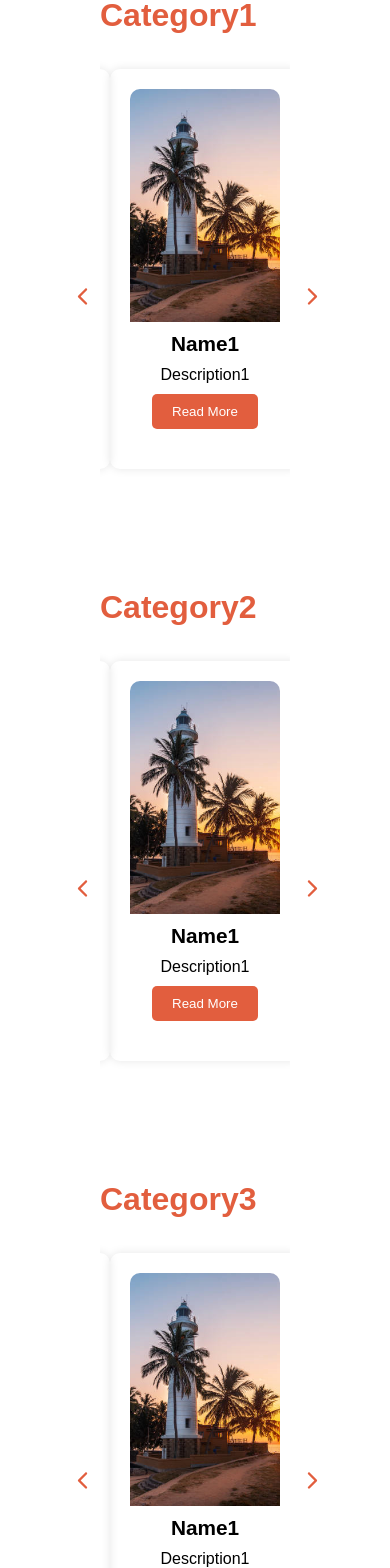
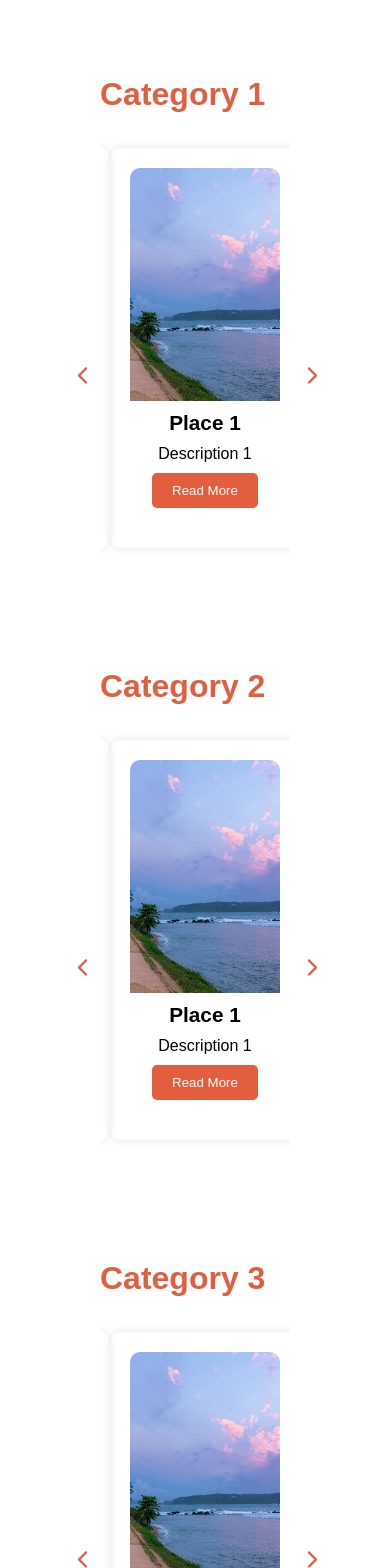
Before and after one commit to morawaliyadda/FortRoamWeb, a React (Create React App) app: page /historicalplaces in a window 390 px wide. Shown: the part 260-1828 px from the top of the page. Built offline with nearby package versions, Linux system fonts and the light colour scheme.

Commit message:
add few pages

```diff
--- a/src/App.js
+++ b/src/App.js
@@ -7,6 +7,7 @@ import HistoricalPlaces from "./screens/HistoricalPlaces";
 import AboutPage from "./screens/About";
 import Footer from "./components/Footer/Footer";
 import Detail_Page from "./screens/Detail_Page";
+import BeyondHistory from "./screens/Beyond_history_page";
 
 
 
@@ -21,6 +22,7 @@ function App() {
           <Route path="/historicalplaces" element={<HistoricalPlaces/>}/>
           <Route path="/about" element={<AboutPage/>}/>
           <Route path="/detail-page" element={<Detail_Page/>}/>
+          <Route path="/beyondhistory" element={<BeyondHistory/>}/>
         </Routes>
       </main>
       <Footer/>
--- a/src/components/ActivityCards/ActivityCard.css
+++ b/src/components/ActivityCards/ActivityCard.css
@@ -1,4 +1,4 @@
-
+/*
 .description-box-activities {
     background-color: #E25E3E80;
     border: 1px solid #ccc;
@@ -60,4 +60,4 @@
     margin-bottom: 50px;
     margin-top: 100px;
 
-  }
+  }*/
--- a/src/components/ActivityCards/ActivityCards.jsx
+++ b/src/components/ActivityCards/ActivityCards.jsx
@@ -1,4 +1,4 @@
-import React from 'react';
+/*import React from 'react';
 import './ActivityCard.css';
 import { Link } from 'react-router-dom';
 
@@ -21,3 +21,4 @@ function ActivityCard({ imageUrl, placeName, description }) {
 }
 
 export default ActivityCard;
+*/
--- a/src/components/Footer/Footer.css
+++ b/src/components/Footer/Footer.css
@@ -35,12 +35,15 @@
     position: relative;
     border-radius: 20px;
     z-index: 1;
+    justify-content: center;
+    align-items: center;
+
 }
 
 .rows {
     display: flex;
     flex-direction: row;
-    gap: 300px;
+    gap: 150px;
     align-items: center;
     justify-content: center;
 }
@@ -52,13 +55,15 @@
 .column h5 {
     color: #333;
     font-size: 18px;
-    margin: 20px;
+    margin: 30px;
+    text-align: center;
 }
 
 .column h6 {
     font-size: 15px;
     font-weight: 400;
     color: #555;
+    text-align: justify;
 }
 
 .column p {
@@ -67,7 +72,8 @@
 
 .column ul {
     list-style: none;
-    padding: 0;
+    padding: 10px;
+    text-align: center;
 }
 
 .column ul li {
@@ -85,6 +91,8 @@
 
 .column address {
     color: #555;
+    width: 200px;
+    text-align: left;
 }
 
 .column p {
@@ -105,17 +113,17 @@
 }
 
 @media screen and (max-width: 768px) {
-    .container {
-        align-items: center;
-        justify-content: center;
-        margin-left: 100px;
-    }
     .rows {
         display: flex;
         flex-direction: column;
         gap: 20px;
+
     }
     .column {
         width: 100%;
     }
+    .column address {
+        width: auto;
+        text-align: center;
+    }
 }
--- /dev/null
+++ b/src/screens/Beyond_history_page.jsx
@@ -0,0 +1,57 @@
+import React from 'react';
+import image1 from '../assets/image1.jpg';
+import image2 from '../assets/image2.jpg';
+import image3 from '../assets/image3.jpg';
+import image4 from '../assets/image4.jpg';
+import image5 from '../assets/image5.jpg';
+
+import '../App.css';
+import videoAbout from '../assets/sunrise.mp4';
+
+
+const BeyondHistory = () => {
+
+    const activities = [
+        { id: 1, name: 'Activity 1', image: image1, },
+        { id: 2, name: 'Activity 2', image: image2, },
+        { id: 3, name: 'Activity 3', image: image3, },
+        { id: 4, name: 'Activity 4', image: image4, },
+        { id: 5, name: 'Activity 5', image: image5, },
+        { id: 6, name: 'Activity 6', image: image1, },
+        { id: 4, name: 'Activity 4', image: image4, },
+        { id: 5, name: 'Activity 5', image: image5, },
+        { id: 6, name: 'Activity 6', image: image1, },
+    ];
+
+    return (
+        <div  >
+
+
+            <div className='main-video-about'>
+                <video className="video-bg-about" autoPlay loop muted>
+                    <source src={videoAbout} type="video/mp4" />
+                </video>
+                <h1 className="image-text">Beyond History</h1>
+                <h2 className="image-text2">Explore Activities in Galle Fort</h2>
+
+            </div>
+
+
+            <div className='BeyondHistory-container'>
+                <div className="BeyondHistory">
+                    {activities.map((activity) => (
+                        <div key={activity.id} className="activity">
+                            <img src={activity.image} alt={activity.name} className="BeyondHistory-image" />
+                            <div className="BeyondHistory-name">{activity.name}</div>
+                        </div>
+                    ))}
+                </div>
+            </div>
+
+
+        </div>
+    );
+
+};
+
+export default BeyondHistory;
--- a/src/screens/HistoricalPlaces.jsx
+++ b/src/screens/HistoricalPlaces.jsx
@@ -7,6 +7,11 @@ import Slider from "react-slick";
 import "slick-carousel/slick/slick.css";
 import "slick-carousel/slick/slick-theme.css";
 import { IoIosArrowForward, IoIosArrowBack } from "react-icons/io";
+import image1 from '../assets/image1.jpg';
+import image2 from '../assets/image2.jpg';
+import image3 from '../assets/image3.jpg';
+import image4 from '../assets/image4.jpg';
+import image5 from '../assets/image5.jpg';
 
 const NextArrow = (props) => {
     const { onClick } = props;
@@ -27,6 +32,38 @@ const PrevArrow = (props) => {
 };
 
 const HistoricalPlaces = () => {
+    const places = [
+        {
+            category: "Category 1",
+            data: [
+                { id: 1, heading: "Place 1", description: "Description 1", image: image1 },
+                { id: 2, heading: "Place 2", description: "Description 2", image: image2 },
+                { id: 3, heading: "Place 3", description: "Description 3", image: image3 },
+                { id: 4, heading: "Place 4", description: "Description 4", image: image4 },
+                { id: 5, heading: "Place 5", description: "Description 5", image: image5 }
+            ]
+        },
+        {
+            category: "Category 2",
+            data: [
+                { id: 1, heading: "Place 1", description: "Description 1", image: image1 },
+                { id: 2, heading: "Place 2", description: "Description 2", image: image2 },
+                { id: 3, heading: "Place 3", description: "Description 3", image: image3 },
+                { id: 4, heading: "Place 4", description: "Description 4", image: image4 },
+                { id: 5, heading: "Place 5", description: "Description 5", image: image5 }
+            ]
+        },
+        {
+            category: "Category 3",
+            data: [
+                { id: 1, heading: "Place 1", description: "Description 1", image: image1 },
+                { id: 2, heading: "Place 2", description: "Description 2", image: image2 },
+                { id: 3, heading: "Place 3", description: "Description 3", image: image3 },
+                { id: 4, heading: "Place 4", description: "Description 4", image: image4 },
+                { id: 5, heading: "Place 5", description: "Description 5", image: image5 }
+            ]
+        }
+    ];
     const settings = {
         nextArrow: <NextArrow />,
         prevArrow: <PrevArrow />,
@@ -54,120 +91,22 @@ const HistoricalPlaces = () => {
         <div className="historical-place">
             <h1 className="historicalPlaces-heading">Historical Insights</h1>
             <div className="Categorical-type">
-                <h1>Category1</h1>
-                <Slider {...settings}>
-                    <div>
-                        <CardData
-                            image={HistoricalPlace}
-                            heading="Name1"
-                            description="Description1"
-                        />
-                    </div>
-                    <div>
-                        <CardData
-                            image={HistoricalPlace}
-                            heading="Name2"
-                            description="Description2"
-                        />
-                    </div>
-                    <div>
-                        <CardData
-                            image={HistoricalPlace}
-                            heading="Name3"
-                            description="Description3"
-                        />
-                    </div>
-                    <div>
-                        <CardData
-                            image={HistoricalPlace}
-                            heading="Name4"
-                            description="Description4"
-                        />
-                    </div>
-                    <div>
-                        <CardData
-                            image={HistoricalPlace}
-                            heading="Name5"
-                            description="Description5"
-                        />
-                    </div>
-                </Slider>
-                <h1>Category2</h1>
-                <Slider {...settings}>
-                    <div>
-                        <CardData
-                            image={HistoricalPlace}
-                            heading="Name1"
-                            description="Description1"
-                        />
-                    </div>
-                    <div>
-                        <CardData
-                            image={HistoricalPlace}
-                            heading="Name2"
-                            description="Description2"
-                        />
-                    </div>
-                    <div>
-                        <CardData
-                            image={HistoricalPlace}
-                            heading="Name3"
-                            description="Description3"
-                        />
-                    </div>
-                    <div>
-                        <CardData
-                            image={HistoricalPlace}
-                            heading="Name4"
-                            description="Description4"
-                        />
-                    </div>
-                    <div>
-                        <CardData
-                            image={HistoricalPlace}
-                            heading="Name5"
-                            description="Description5"
-                        />
-                    </div>
-                </Slider>
-                <h1>Category3</h1>
-                <Slider {...settings}>
-                    <div>
-                        <CardData
-                            image={HistoricalPlace}
-                            heading="Name1"
-                            description="Description1"
-                        />
-                    </div>
-                    <div>
-                        <CardData
-                            image={HistoricalPlace}
-                            heading="Name2"
-                            description="Description2"
-                        />
-                    </div>
-                    <div>
-                        <CardData
-                            image={HistoricalPlace}
-                            heading="Name3"
-                            description="Description3"
-                        />
-                    </div>
-                    <div>
-                        <CardData
-                            image={HistoricalPlace}
-                            heading="Name4"
-                            description="Description4"
-                        />
-                    </div>
-                    <div>
-                        <CardData
-                            image={HistoricalPlace}
-                            heading="Name5"
-                            description="Description5"
-                        />
-                    </div>
-                </Slider>
+            {places.map((placeCategory, index) => (
+                    <React.Fragment key={index}>
+                        <h1>{placeCategory.category}</h1>
+                        <Slider {...settings}>
+                            {placeCategory.data.map(place => (
+                                <div key={place.id}>
+                                    <CardData
+                                        image={place.image}
+                                        heading={place.heading}
+                                        description={place.description}
+                                    />
+                                </div>
+                            ))}
+                        </Slider>
+                    </React.Fragment>
+                ))}
             </div >
 
         </div >
```
Also changed, not shown: src/App.css (+77 -7 lines), src/components/FeaturesData/FeatureData.css (+28 -14 lines), src/assets/activity1.jpg (added), src/assets/image2 copy.jpg (added).
